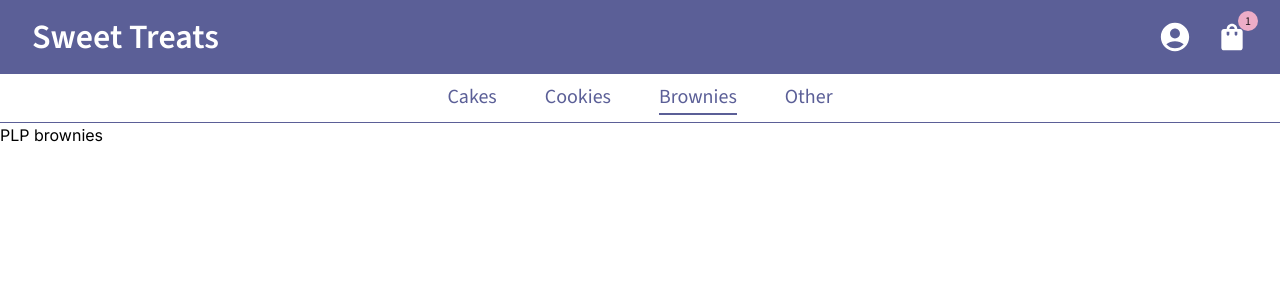
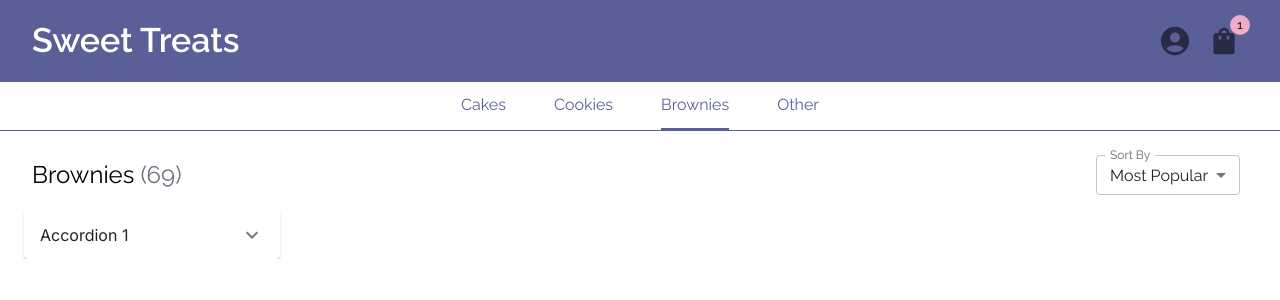
Before and after one commit to 3stylee/Ecommerce-Desserts, a Next.js app: page /shop/brownies in a window 1280 px wide. Shown: the top 300 px of the page. Built offline with nearby package versions, Linux system fonts and the light colour scheme.

Commit message:
begin plp

```diff
--- a/src/app/layout.tsx
+++ b/src/app/layout.tsx
@@ -1,7 +1,7 @@
 import type { Metadata } from "next"
 import { Inter } from "next/font/google"
 import "./globals.css"
-import TitleBanner from "@/globalComponents/titleBanner"
+import TitleBanner from "@/components/globalComponents/titleBanner"
 import { ThemeProvider } from "@mui/material"
 import theme from "../theme"
 
--- a/src/app/shop/[type]/page.tsx
+++ b/src/app/shop/[type]/page.tsx
@@ -1,7 +1,15 @@
+import Filters from "@/components/PLP/filters"
+import { Header } from "@/components/PLP/header"
+import { Container } from "@mui/material"
 import React from "react"
 
 export const PLP = ({ params }: any) => {
-	return <div>PLP {params.type}</div>
+	return (
+		<Container maxWidth="xl" className="overflow-auto">
+			<Header title={params.type} />
+			<Filters filters={{}} />
+		</Container>
+	)
 }
 
 export default PLP
--- /dev/null
+++ b/src/components/PLP/desktopSort/index.tsx
@@ -0,0 +1,33 @@
+"use client"
+import * as React from "react"
+import InputLabel from "@mui/material/InputLabel"
+import MenuItem from "@mui/material/MenuItem"
+import FormControl from "@mui/material/FormControl"
+import Select, { SelectChangeEvent } from "@mui/material/Select"
+
+const DesktopSort = () => {
+	const [sort, setSort] = React.useState("popular")
+
+	const handleChange = (event: SelectChangeEvent) => {
+		setSort(event.target.value)
+	}
+
+	return (
+		<FormControl sx={{ m: 1, minWidth: 120 }} size="small">
+			<InputLabel id="demo-select-small-label">Sort By</InputLabel>
+			<Select
+				labelId="demo-select-small-label"
+				id="demo-select-small"
+				value={sort}
+				label="Sort By"
+				onChange={handleChange}>
+				<MenuItem value="popular">Most Popular</MenuItem>
+				<MenuItem value="title">Alphabetical</MenuItem>
+				<MenuItem value="price">Price: Low - High</MenuItem>
+				<MenuItem value="pricerev">Price: High - Low</MenuItem>
+			</Select>
+		</FormControl>
+	)
+}
+
+export default DesktopSort
--- /dev/null
+++ b/src/components/PLP/filters/index.tsx
@@ -0,0 +1,26 @@
+import { FilterData } from "@/config/models/fiilterData"
+import { Accordion, AccordionDetails, AccordionSummary } from "@mui/material"
+import ExpandMoreIcon from "@mui/icons-material/ExpandMore"
+import React from "react"
+
+interface FiltersProps {
+	filters: FilterData
+}
+
+const Filters = ({ filters }: FiltersProps) => {
+	return (
+		<div className="max-w-64">
+			<Accordion>
+				<AccordionSummary expandIcon={<ExpandMoreIcon />} aria-controls="panel1-content" id="panel1-header">
+					Accordion 1
+				</AccordionSummary>
+				<AccordionDetails>
+					Lorem ipsum dolor sit amet, consectetur adipiscing elit. Suspendisse malesuada lacus ex, sit amet
+					blandit leo lobortis eget.
+				</AccordionDetails>
+			</Accordion>
+		</div>
+	)
+}
+
+export default Filters
--- /dev/null
+++ b/src/components/PLP/header/index.tsx
@@ -0,0 +1,18 @@
+import { Typography } from "@mui/material"
+import React from "react"
+import DesktopSort from "../desktopSort"
+
+interface HeaderProps {
+	title: string
+}
+
+export const Header = ({ title }: HeaderProps) => {
+	return (
+		<div className="flex items-center justify-between p-2 pt-4 capitalize">
+			<Typography variant="h5">
+				{title} <span className="text-gray-500">(69)</span>
+			</Typography>
+			<DesktopSort />
+		</div>
+	)
+}
--- /dev/null
+++ b/src/components/globalComponents/titleBanner/index.tsx
@@ -0,0 +1,47 @@
+"use client"
+import { Badge, IconButton, Typography } from "@mui/material"
+import Link from "@mui/material/Link"
+import React from "react"
+import ShoppingBagIcon from "@mui/icons-material/ShoppingBag"
+import AccountCircleIcon from "@mui/icons-material/AccountCircle"
+import MenuIcon from "@mui/icons-material/Menu"
+import MenuQuickLinks from "./menuQuickLinks"
+import MobileDrawer from "./mobileDrawer"
+
+const TitleBanner = () => {
+	const [sidebarOpen, setSidebarOpen] = React.useState(false)
+	return (
+		<>
+			<MobileDrawer sidebarOpen={sidebarOpen} setSidebarOpen={setSidebarOpen} />
+			<div className="bg-primary justify-between items-center flex h-15 py-4 px-4 md:px-8 md:h-18">
+				<div className="flex md:hidden items-center xs:w-20">
+					<IconButton className="text-white" onClick={() => setSidebarOpen(true)}>
+						<MenuIcon sx={{ fontSize: 32 }} />
+					</IconButton>
+				</div>
+				<Link href="/" underline="none">
+					<Typography variant="h4" fontWeight="600" className="text-white text-2xl xs:text-4xl">
+						Sweet Treats
+					</Typography>
+				</Link>
+				<div className="flex items-center">
+					<IconButton className="text-white">
+						<AccountCircleIcon sx={{ fontSize: 34 }} />
+					</IconButton>
+					<IconButton className="text-white">
+						<Badge badgeContent={1} color="secondary">
+							<ShoppingBagIcon sx={{ fontSize: 32 }} />
+						</Badge>
+					</IconButton>
+				</div>
+			</div>
+			<div className="hidden md:flex justify-center border-b border-primary">
+				<div className="flex gap-12 h-12">
+					<MenuQuickLinks />
+				</div>
+			</div>
+		</>
+	)
+}
+
+export default TitleBanner
--- /dev/null
+++ b/src/components/globalComponents/titleBanner/menuQuickLinks/index.tsx
@@ -0,0 +1,23 @@
+"use client"
+import { MENU_QUICK_LINKS } from "@/config/constants"
+import { Typography } from "@mui/material"
+import Link from "next/link"
+import { usePathname } from "next/navigation"
+import React from "react"
+
+const MenuQuickLinks = () => {
+	const pathname = usePathname()
+	return MENU_QUICK_LINKS.map((link) => (
+		<div
+			key={link}
+			className={`flex flex-col h-full items-center justify-center text-primary after:h-0.5 after:block hover:after:bg-secondary hover:after:w-full hover:text-secondary ${
+				pathname.includes(link) ? "after:w-full after:bg-primary" : "after:w-0  after:bg-transparent"
+			} after:transition-all after:duration-300 after:ease-out duration-300`}>
+			<Link key={link} href={`/shop/${link}`} className="capitalize text-inherit my-auto">
+				<Typography variant="subtitle1">{link}</Typography>
+			</Link>
+		</div>
+	))
+}
+
+export default MenuQuickLinks
--- /dev/null
+++ b/src/components/globalComponents/titleBanner/mobileDrawer/index.tsx
@@ -0,0 +1,39 @@
+"use client"
+import { IconButton, Typography } from "@mui/material"
+import React from "react"
+import CloseIcon from "@mui/icons-material/Close"
+import { MENU_QUICK_LINKS } from "@/config/constants"
+import Link from "next/link"
+
+interface MobileDrawerProps {
+	sidebarOpen: boolean
+	setSidebarOpen: (open: boolean) => void
+}
+
+const MobileDrawer = ({ sidebarOpen, setSidebarOpen }: MobileDrawerProps) => {
+	return (
+		<div
+			className={`${
+				sidebarOpen ? "translate-x-0 z-10" : "-translate-x-full  w-0 z-0"
+			} md:w-0 h-full bg-white absolute left-0 origin-top-left w-11/12 transition-all duration-300`}>
+			<div className={`p-4 md:hidden ${sidebarOpen ? "block" : "hidden"} transition-display duration-700`}>
+				<IconButton onClick={() => setSidebarOpen(false)}>
+					<CloseIcon sx={{ fontSize: 32 }} />
+				</IconButton>
+				<div className="px-4">
+					{MENU_QUICK_LINKS.map((link) => (
+						<Link
+							key={link}
+							href={`/shop/${link}`}
+							className="block my-4 capitalize text-primary"
+							onClick={() => setSidebarOpen(false)}>
+							<Typography variant="h6">{link}</Typography>
+						</Link>
+					))}
+				</div>
+			</div>
+		</div>
+	)
+}
+
+export default MobileDrawer
--- /dev/null
+++ b/src/config/models/fiilterData.ts
@@ -0,0 +1,11 @@
+export type FilterData = {
+	[key: string]: {
+		title: string
+		options: {
+			[key: string]: {
+				label: string
+				count: number
+			}
+		}
+	}
+}
--- a/src/globalComponents/titleBanner/index.tsx
+++ /dev/null
@@ -1,58 +0,0 @@
-"use client"
-import { MENU_QUICK_LINKS } from "@/config/constants"
-import { Badge, Typography } from "@mui/material"
-import Link from "@mui/material/Link"
-import React from "react"
-import ShoppingBagIcon from "@mui/icons-material/ShoppingBag"
-import AccountCircleIcon from "@mui/icons-material/AccountCircle"
-import MenuIcon from "@mui/icons-material/Menu"
-import { usePathname } from "next/navigation"
-
-export const TitleBanner = () => {
-	const pathname = usePathname()
-	return (
-		<>
-			<div className="bg-primary justify-between items-center flex h-18 py-4 px-8">
-				<div className="flex md:hidden items-center text-white">
-					<MenuIcon sx={{ fontSize: 32 }} />
-				</div>
-				<Link href="/" underline="none">
-					<Typography variant="h4" fontWeight="600" className="text-white">
-						Sweet Treats
-					</Typography>
-				</Link>
-				<div className="flex items-center gap-6 text-white">
-					<AccountCircleIcon sx={{ fontSize: 34 }} />
-					<Badge badgeContent={1} color="secondary">
-						<ShoppingBagIcon sx={{ fontSize: 32 }} />
-					</Badge>
-				</div>
-			</div>
-			<div className="hidden md:flex justify-center border-b border-primary">
-				<div className="flex gap-12 h-12">
-					{MENU_QUICK_LINKS.map((link) => {
-						const active = pathname.includes(link)
-						return (
-							<div
-								key={link}
-								className={`flex flex-col h-full items-center justify-center text-primary after:h-0.5 after:block hover:after:bg-secondary hover:after:w-full hover:text-secondary ${
-									active ? "after:w-full after:bg-primary" : "after:w-0  after:bg-transparent"
-								} after:transition-all after:duration-300 after:ease-out duration-300`}>
-								<Link
-									variant="h6"
-									underline="none"
-									key={link}
-									href={`/shop/${link}`}
-									className="capitalize text-inherit my-auto">
-									{link}
-								</Link>
-							</div>
-						)
-					})}
-				</div>
-			</div>
-		</>
-	)
-}
-
-export default TitleBanner
--- a/src/theme.ts
+++ b/src/theme.ts
@@ -1,11 +1,13 @@
 "use client"
 import { ThemeOptions, createTheme } from "@mui/material/styles"
-import { Source_Sans_3 } from "next/font/google"
+import { Raleway, Source_Sans_3 } from "next/font/google"
 
 //https://coolors.co/5b5f97-edadc7-a9cef4-ecdcb0-dd1c1a
 //https://zenoo.github.io/mui-theme-creator/
 
 const sourceSans = Source_Sans_3({ subsets: ["latin"] })
+
+const raleway = Raleway({ subsets: ["latin"] })
 
 const themeOptions: ThemeOptions = {
 	palette: {
@@ -24,7 +26,10 @@ const themeOptions: ThemeOptions = {
 		},
 	},
 	typography: {
-		fontFamily: sourceSans.style.fontFamily,
+		fontFamily: raleway.style.fontFamily,
+		button: {
+			fontFamily: sourceSans.style.fontFamily,
+		},
 	},
 }
 
--- a/tailwind.config.ts
+++ b/tailwind.config.ts
@@ -1,4 +1,7 @@
 /** @type {import('tailwindcss').Config} */
+
+const defaultTheme = require("tailwindcss/defaultTheme")
+
 module.exports = {
 	content: [
 		"./app/**/*.{js,ts,jsx,tsx,mdx}", // Note the addition of the `app` directory.
@@ -18,7 +21,12 @@ module.exports = {
 			},
 			transitionProperty: {
 				width: "width",
+				display: "display",
 			},
+		},
+		screens: {
+			xs: "475px",
+			...defaultTheme.screens,
 		},
 	},
 	plugins: [],
```
